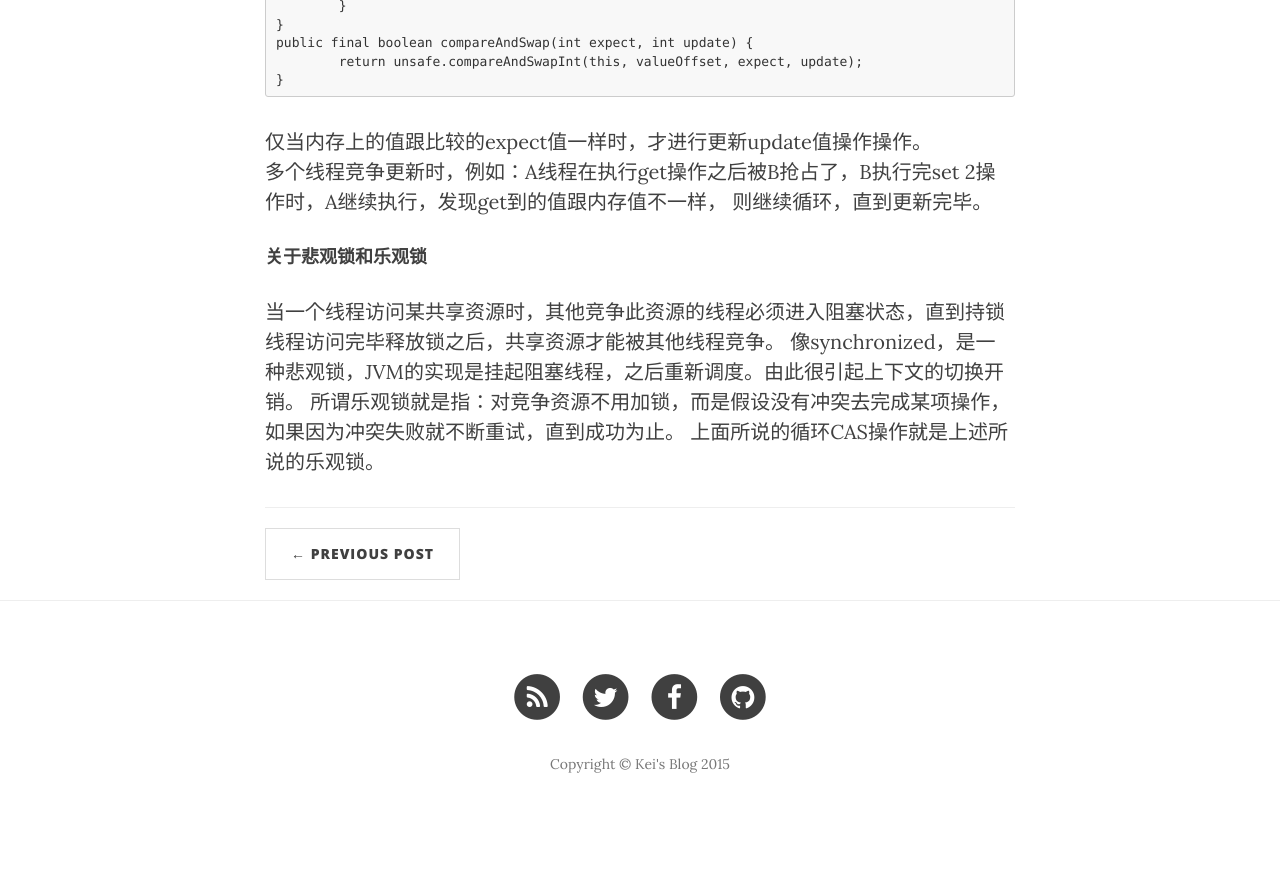
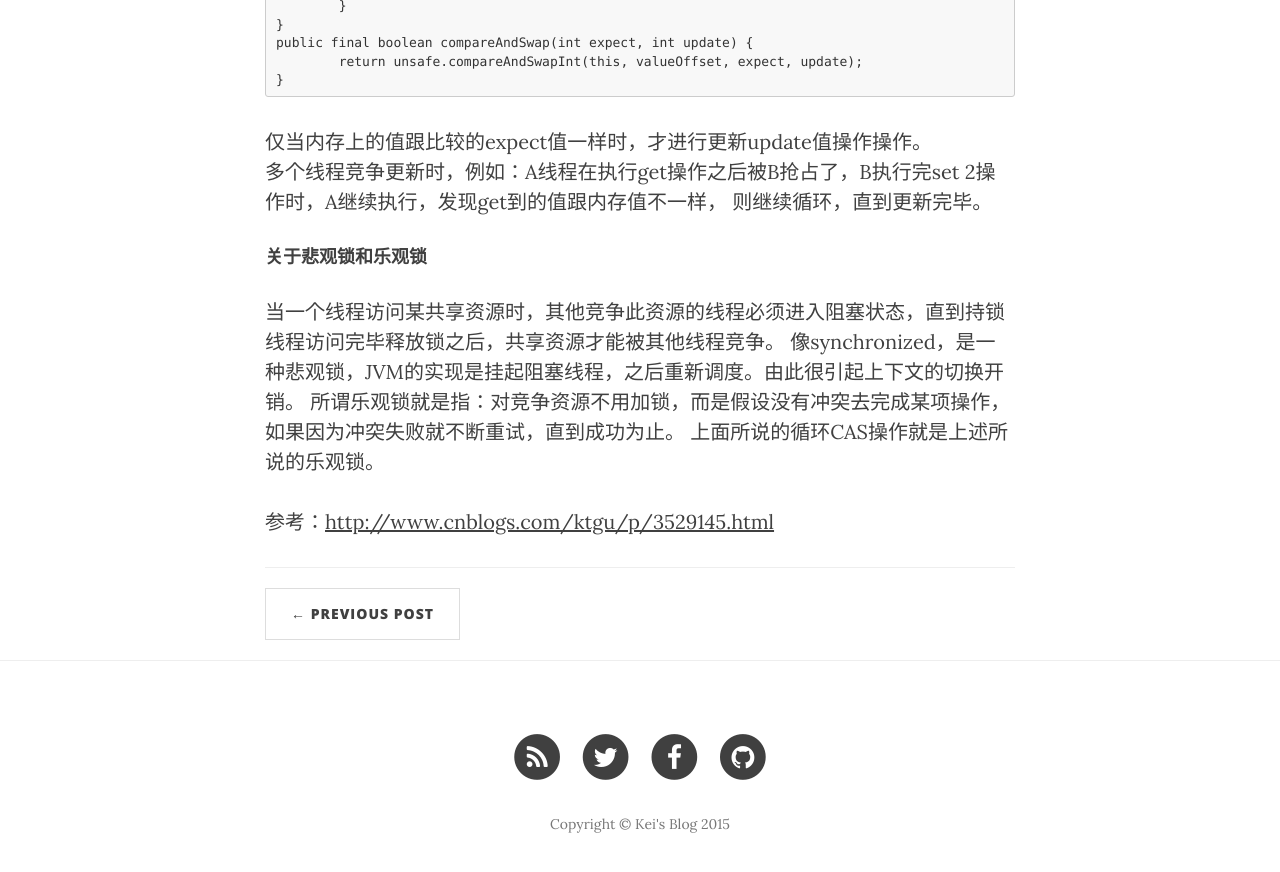
Before and after one commit to scauwjh/blog, a Jekyll site: the page built from _posts/2015-12-26-CAS非阻塞操作.markdown, in a window 1280 px wide and 900 px high, scrolled down 825 px. Shown: the top 872 px of the window. Built offline with Jekyll 4.4.1, drawn with Linux system fonts in a browser that asks for light colours; nearby versions of some CDN libraries; before the commit the page ends 1665 px from its top, so only the background shows below that.

Commit message:
Update 2015-12-26-CAS非阻塞操作.markdown

```diff
--- a/_posts/2015-12-26-CAS非阻塞操作.markdown
+++ b/_posts/2015-12-26-CAS非阻塞操作.markdown
@@ -32,3 +32,6 @@ public final boolean compareAndSwap(int expect, int update) {
 像synchronized，是一种悲观锁，JVM的实现是挂起阻塞线程，之后重新调度。由此很引起上下文的切换开销。
 所谓乐观锁就是指：对竞争资源不用加锁，而是假设没有冲突去完成某项操作，如果因为冲突失败就不断重试，直到成功为止。
 上面所说的循环CAS操作就是上述所说的乐观锁。
+
+
+参考：[http://www.cnblogs.com/ktgu/p/3529145.html](http://www.cnblogs.com/ktgu/p/3529145.html)
```
